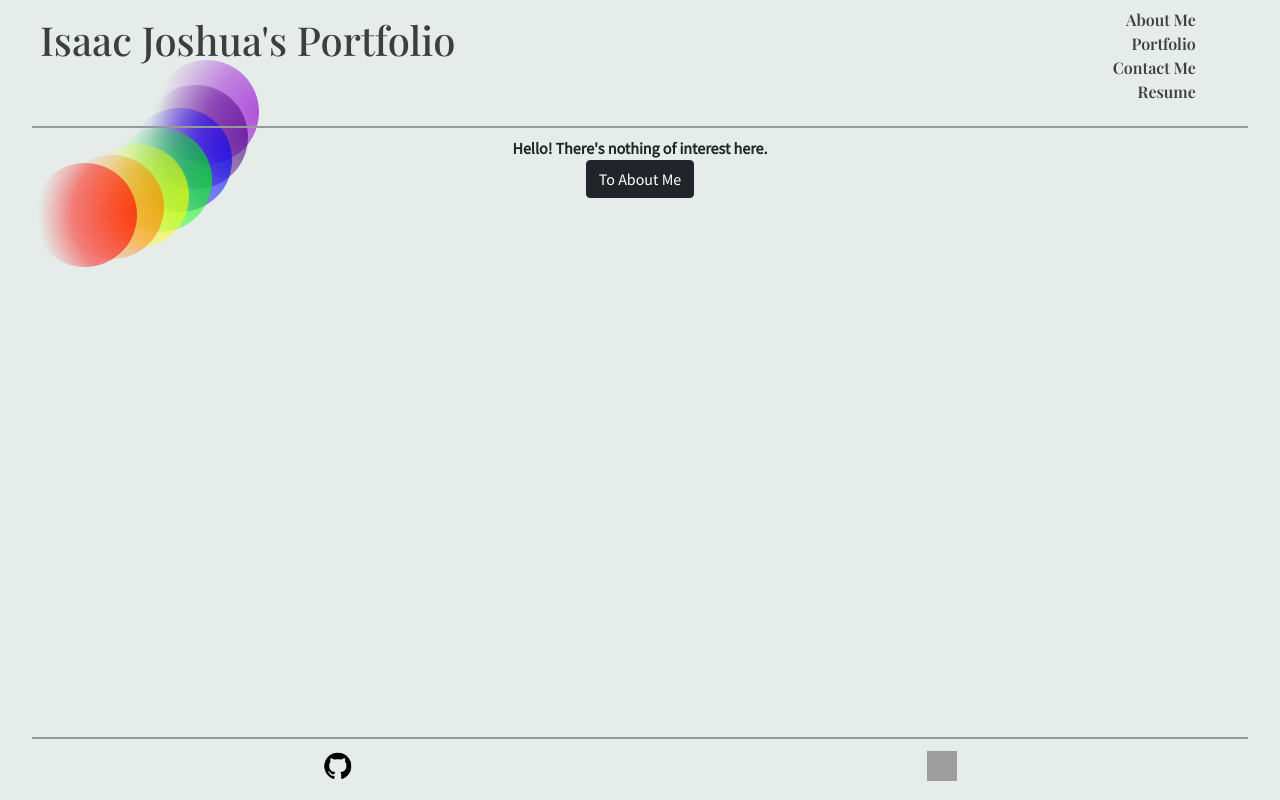
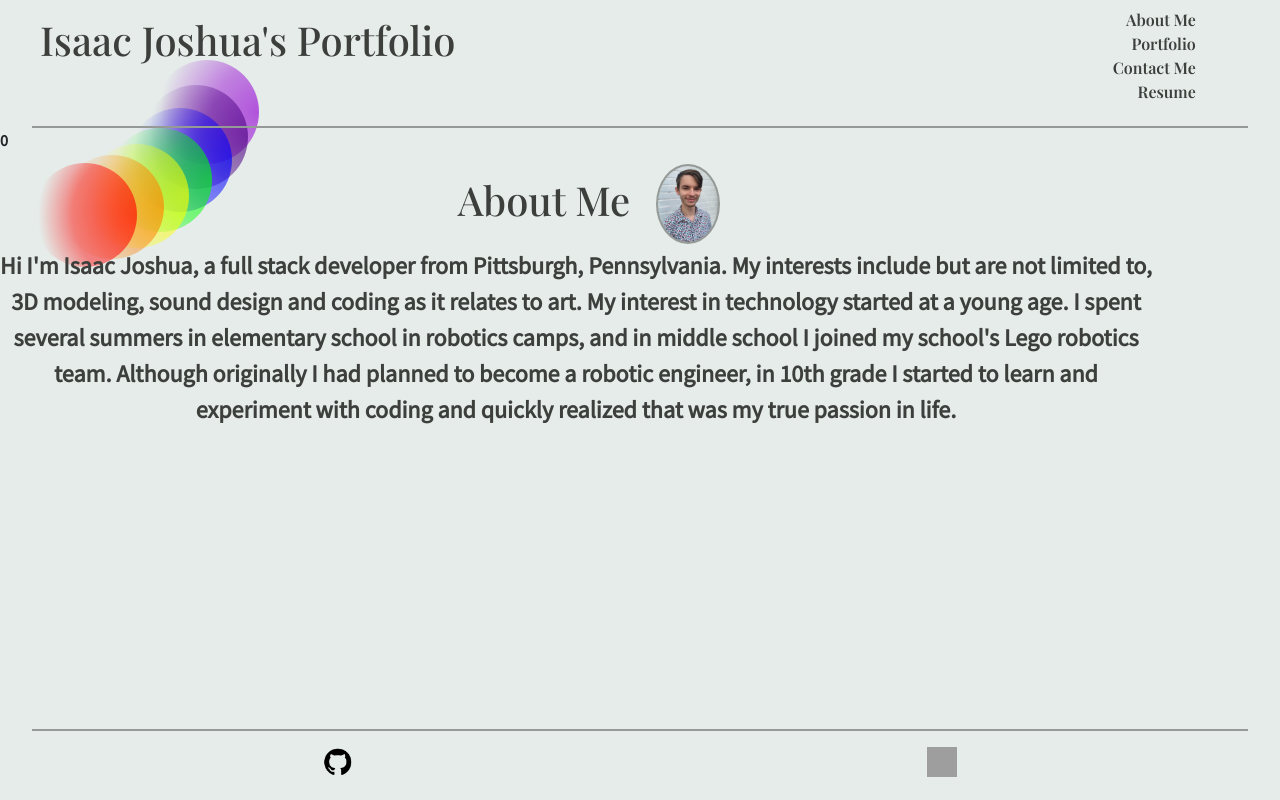
Before and after one commit to IsaacJCarnes/ij-portfolio, a React (Create React App) app: page / in a window 1280 px wide. Built offline with nearby package versions, Linux system fonts and the light colour scheme; grey boxes are pictures that could not be loaded.

Commit message:
Added custom scroll compoonent
Added custom scroll component that will allow things to slide into screen

```diff
--- a/public/index.html
+++ b/public/index.html
@@ -28,7 +28,7 @@
   </head>
   <body>
     <noscript>You need to enable JavaScript to run this app.</noscript>
-    <div id="root" style="height: 100vh"></div>
+    <div id="root"></div>
     <!--
       This HTML file is a template.
       If you open it directly in the browser, you will see an empty page.
--- a/src/App.js
+++ b/src/App.js
@@ -2,8 +2,9 @@ import './css/App.css';
 
 import {
   Routes,
-  Route
+  Route,
 } from "react-router-dom";
+import { useState } from "react";
 
 import AboutMe from "./pages/AboutMe";
 import Portfolio from "./pages/Portfolio";
@@ -14,20 +15,29 @@ import WildPage from "./pages/WildPage";
 import Header from "./components/Header";
 import Footer from "./components/Footer";
 import MovingDots from "./components/MovingDots";
+import ScrollListener from './components/ScrollListener';
+import ScrollComponent from './components/ScrollComponent';
 
 function App() {
+
   const basePath = "/ij-portfolio/";
+  const [scrollPosition, setScrollPosition] = useState(0);
+
   return (
     <div className='FullPage d-flex flex-column align-items-center'>
-      <Header/>
-      <div className="ContentDiv d-flex mt-2 mb-3 justify-content-center">
-        <Routes>
-          <Route exact path={basePath} element={<AboutMe />} />
-          <Route exact path={basePath + "portfolio"} element={<Portfolio />} />
-          <Route exact path={basePath + "contactMe"} element={<ContactMe />} />
-          <Route exact path={basePath + "resume"} element={<Resume />} />
-          <Route exact path="/*" element={<WildPage />} />
-        </Routes>
+      <Header />
+      <div className="ContentDiv">
+        <ScrollListener scrollProp={scrollPosition} setScrollProp={setScrollPosition} />
+        <div>{scrollPosition}</div>
+        <ScrollComponent scrollProp={scrollPosition} startX={0} startY={0}>
+          <AboutMe />
+        </ScrollComponent>
+        <ScrollComponent scrollProp={scrollPosition} width={1500} height={600} startY={-600}>
+          <Portfolio />
+        </ScrollComponent>
+        <ScrollComponent scrollProp={scrollPosition} width={1000} startX={2500} movingRight={false}>
+          <Resume />
+        </ScrollComponent>
       </div>
       <MovingDots />
       <Footer />
--- /dev/null
+++ b/src/components/ScrollComponent.js
@@ -0,0 +1,20 @@
+import React, { useEffect, useState } from 'react';
+
+function ScrollComponent({ scrollProp, startX, startY, height, width, children, movingUp = true, movingRight = true,  }) {
+    const [leftPx, setLeftPx] = useState(0);
+    const [topPx, setTopPx] = useState(0);
+    useEffect(() => {
+        if(startX !== undefined){
+            setLeftPx(scrollProp - startX * (movingRight ? 1 : -1))
+        }
+        if(startY !== undefined){
+            setTopPx(scrollProp - startY * (movingUp ? 1 : -1))
+        }
+    }, [scrollProp, movingRight, movingUp, startX, startY])
+
+    return (
+        <div style={{ position: 'absolute', height: height ? `${height}px` : 'fit-content', width: width ? `${width}px` : 'fit-content', left:`${leftPx}px`, top:`${topPx}px`, overflow: 'hidden'}}>{children}</div>
+    );
+}
+
+export default ScrollComponent;
--- /dev/null
+++ b/src/components/ScrollListener.js
@@ -0,0 +1,21 @@
+import React, { useEffect } from 'react';
+
+function ScrollListener({scrollProp, setScrollProp}) {
+
+  useEffect(() => {
+    const handleScroll = (e) => {
+      setScrollProp(scrollProp + e.deltaY);
+    };
+    window.addEventListener('wheel', handleScroll);
+
+    return () => {
+      window.removeEventListener('wheel', handleScroll);
+    };
+  }, [scrollProp, setScrollProp]);
+
+  return (
+    <></>
+  );
+}
+
+export default ScrollListener;
--- a/src/css/App.css
+++ b/src/css/App.css
@@ -25,6 +25,10 @@ Component Background: #51355A
   font-weight: 600;
 }
 
+#root{
+  height: 100vh;
+}
+
 .App {
   text-align: center;
 }
@@ -39,8 +43,11 @@ Component Background: #51355A
 }
 
 .ContentDiv{
-  width: 95vw;
-  height: 75vh;
+  width: 100vw;
+  height: 100vh;
+  display:block;
+  position: relative;
+  overflow: hidden;
 }
 
 .ResumeText{
--- a/src/css/MovingDots.css
+++ b/src/css/MovingDots.css
@@ -1,4 +1,5 @@
 .MovementPlatform{
+    position: absolute;
     width: 100vw;
     height: 100vh;
     overflow: hidden;
```
Also changed, not shown: 1 other file (tests, documents, lock files or other folders).
